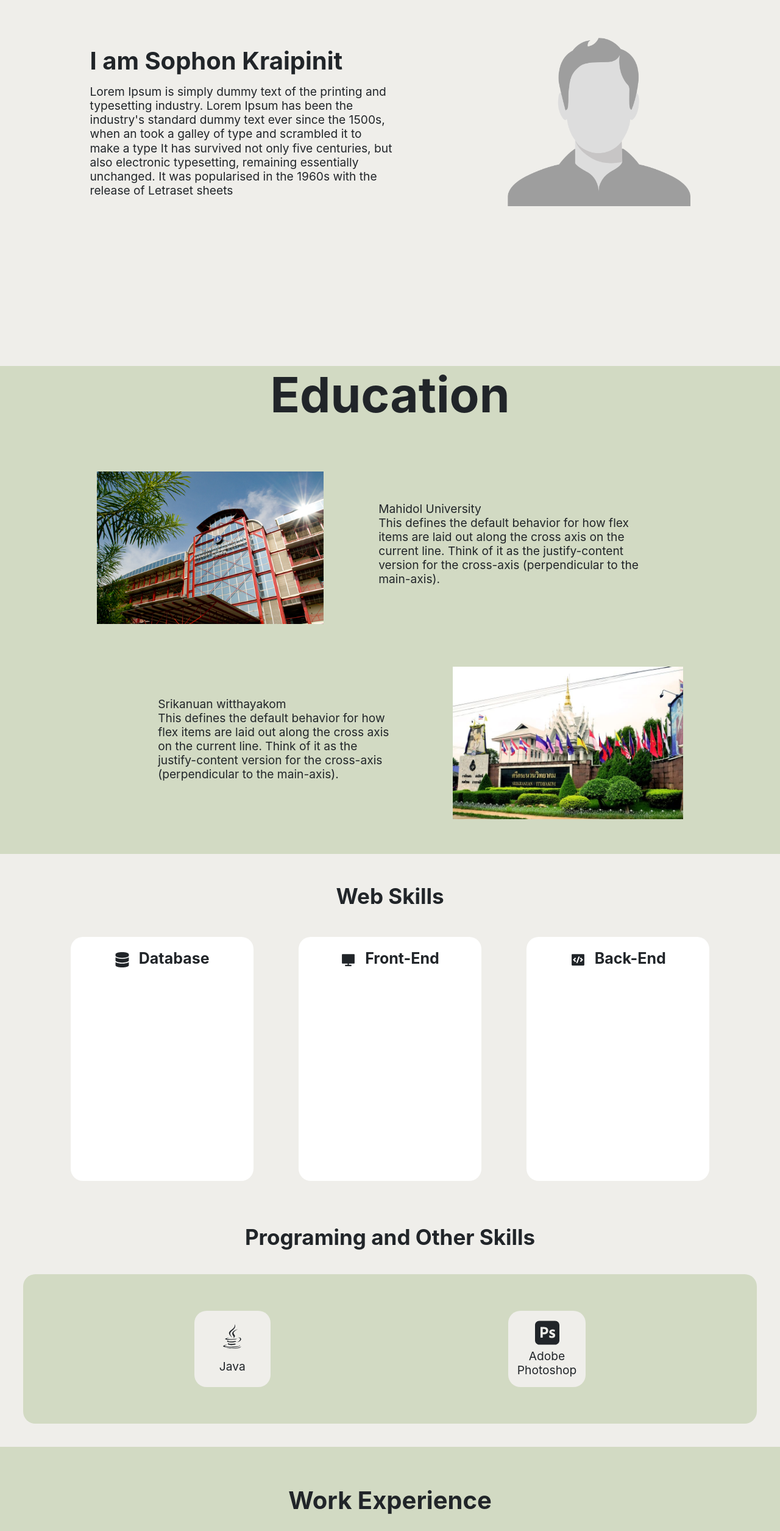
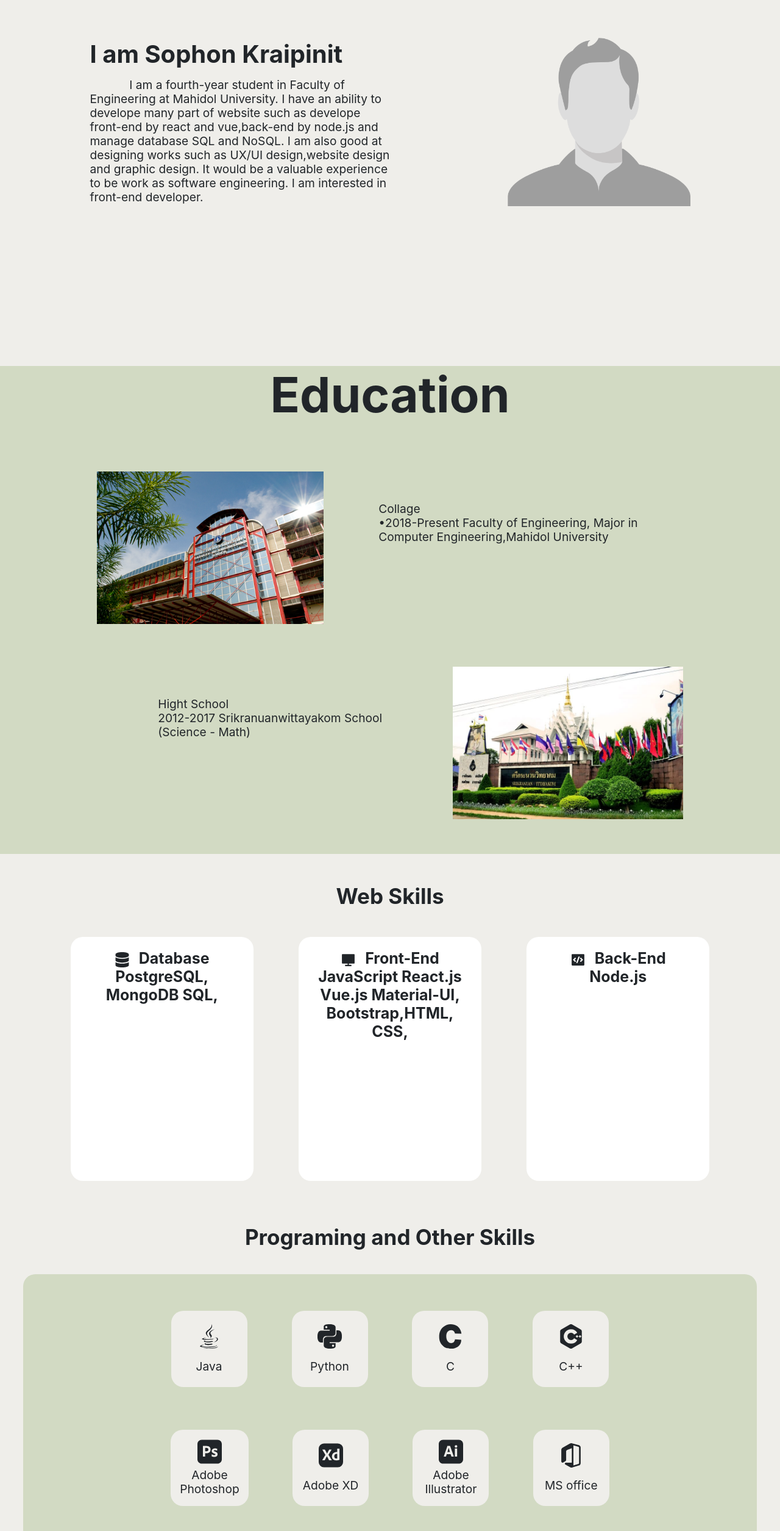
Before and after one commit to Sophon-Kr/PersonalWebsite-s-Sophon, a React (Create React App) app: page / in a window 1280 px wide. Shown: the part 200-2710 px from the top of the page at 61% size. Built offline with nearby package versions, Linux system fonts and the light colour scheme.

Commit message:
add real information

```diff
--- a/src/components/Certificate.jsx
+++ b/src/components/Certificate.jsx
@@ -7,37 +7,53 @@ const certificateList = [
     id: 1,
     icon: (
       <div className="certificate-center-icon">
-        <GrGamepad className="certificate-icon" />
+        <img
+          src="https://img.icons8.com/ios-filled/100/000000/medal-window.png"
+          alt="medal-icon"
+          className="certificate-icon"
+        />
       </div>
     ),
-    text: "stretch (default): stretch to fill the container (still respect min-width/max-width)",
+    text: "The Digital Literacy Assessment Level 2, ICDL,2018",
   },
   {
     id: 2,
     icon: (
       <div className="certificate-center-icon">
-        <GrGamepad className="certificate-icon" />
+        <img
+          src="https://img.icons8.com/ios-filled/100/000000/macbook-medal.png"
+          alt="medal-icon"
+          className="certificate-icon"
+        />
       </div>
     ),
-    text: "stretch (default): stretch to fill the container (still respect min-width/max-width)",
+    text: "Gold medal, Web page creation competition, category Web Editor, Arts and Crafts students 2017 (Provincial level)",
   },
   {
     id: 3,
     icon: (
       <div className="certificate-center-icon">
-        <GrGamepad className="certificate-icon" />
+        <img
+          src="https://img.icons8.com/ios-filled/100/000000/macbook-medal.png"
+          alt="medal-icon"
+          className="certificate-icon"
+        />
       </div>
     ),
-    text: "stretch (default): stretch to fill the container (still respect min-width/max-width)",
+    text: "Bronze medal, Web page creation competition, category Web Editor, Arts and Crafts students 2016 (region level)	",
   },
   {
     id: 4,
     icon: (
       <div className="certificate-center-icon">
-        <GrGamepad className="certificate-icon" />
+        <img
+          src="https://img.icons8.com/ios-filled/100/000000/macbook-medal.png"
+          alt="medal-icon"
+          className="certificate-icon"
+        />
       </div>
     ),
-    text: "stretch (default): stretch to fill the container (still respect min-width/max-width)",
+    text: "Gold medal, Web page creation competition, category Web Editor, Arts and Crafts students 2016 (Provincial level)",
   },
 ];
 
--- a/src/components/ProjectEx.jsx
+++ b/src/components/ProjectEx.jsx
@@ -1,33 +1,37 @@
 import React from "react";
 import { connect } from "react-redux";
 import "../style/projectex.css";
-// import workIMG from "../assets/MU.jpg";
 import { GrGamepad } from "react-icons/gr";
+import { GoBrowser } from "react-icons/go";
+import { BsCashCoin } from "react-icons/bs";
+import { MdGames } from "react-icons/md";
+import { BiDonateHeart } from "react-icons/bi";
+
 const dataProjectEXP = [
   {
     id: 1,
-    icon: <GrGamepad className="project-size-icon" />,
-    text: "Reference site about Lorem Ipsum, giving information on its origins, as well as a random Lipsum generator.",
+    icon: <GoBrowser className="project-size-icon" />,
+    text: "Develope a full satack website of Senior Project, using React.js and node.js for Mathematical model for calculating COVID-19 ",
   },
   {
     id: 2,
     icon: <GrGamepad className="project-size-icon" />,
-    text: "Reference site about Lorem Ipsum, giving information on its origins, as well as a random Lipsum generator.",
+    text: "Developed a Java-GUI Game project, using Object-oriented programming and concept of farm game",
   },
   {
     id: 3,
-    icon: <GrGamepad className="project-size-icon" />,
-    text: "Reference site about Lorem Ipsum, giving information on its origins, as well as a random Lipsum generator.",
+    icon: <BsCashCoin className="project-size-icon" />,
+    text: "Developed a C program project, using C programming for Income and Expense Account Program",
   },
   {
     id: 4,
-    icon: <GrGamepad className="project-size-icon" />,
-    text: "Reference site about Lorem Ipsum, giving information on its origins, as well as a random Lipsum generator.",
+    icon: <MdGames className="project-size-icon" />,
+    text: "Developed a C++ program project, using C++ programming about survival from  PM 2.5 game",
   },
   {
     id: 5,
-    icon: <GrGamepad className="project-size-icon" />,
-    text: "Reference site about Lorem Ipsum, giving information on its origins, as well as a random Lipsum generator.",
+    icon: <BiDonateHeart className="project-size-icon" />,
+    text: "Developed a demo about donation website project, using mongoDB  for a database and adobe XD  for a demo website",
   },
 ];
 
--- a/src/components/WorkEx.jsx
+++ b/src/components/WorkEx.jsx
@@ -11,10 +11,8 @@ export const WorkEx = (props) => {
         <div className="container-workex">
           <img className="workex-img" src={workIMG} alt="MSC IMG" />
           <div className="descroption-workex">
-            This defines the default behavior for how flex items are laid out
-            along the cross axis on the current line. Think of it as the
-            justify-content version for the cross-axis (perpendicular to the
-            main-axis).
+            Metro Systems Corporation Plc. BangKok THAILAND (July 2021-December
+            2021) Full Stack Developer (Internship)
           </div>
         </div>
       </div>
--- a/src/pages/AboutMe.jsx
+++ b/src/pages/AboutMe.jsx
@@ -10,12 +10,14 @@ export const AboutMe = (props) => {
         <div className="item1">
           <div className="nameaboutme">I am Sophon Kraipinit</div>
           <div className="descriptionaboutme">
-            Lorem Ipsum is simply dummy text of the printing and typesetting
-            industry. Lorem Ipsum has been the industry's standard dummy text
-            ever since the 1500s, when an took a galley of type and scrambled it
-            to make a type It has survived not only five centuries, but also
-            electronic typesetting, remaining essentially unchanged. It was
-            popularised in the 1960s with the release of Letraset sheets
+            &nbsp;&nbsp;&nbsp;&nbsp;&nbsp;&nbsp;&nbsp;&nbsp;&nbsp;&nbsp;&nbsp;&nbsp;I
+            am a fourth-year student in Faculty of Engineering at Mahidol
+            University. I have an ability to develope many part of website such
+            as develope front-end by react and vue,back-end by node.js and
+            manage database SQL and NoSQL. I am also good at designing works
+            such as UX/UI design,website design and graphic design. It would be
+            a valuable experience to be work as software engineering. I am
+            interested in front-end developer.
           </div>
         </div>
         <div className="item2">
--- a/src/pages/Contact.jsx
+++ b/src/pages/Contact.jsx
@@ -59,6 +59,7 @@ const CssTextField = styled(TextField)({
 export const Contact = (props) => {
   return (
     <div className="contact" id="contact">
+
       <div className="maincontainer-contact">
         <div className="container-contact-left">
           <h1 className="header-text-contact-form">Contact Information</h1>
--- a/src/pages/Education.jsx
+++ b/src/pages/Education.jsx
@@ -13,24 +13,17 @@ export const Education = (props) => {
           <div className="papereducation-1">
             <img src={MU} alt="Mahidol-University" className="imgeducation" />
             <div className="textmu">
-              Mahidol University
+              Collage
               <div>
-                This defines the default behavior for how flex items are laid
-                out along the cross axis on the current line. Think of it as the
-                justify-content version for the cross-axis (perpendicular to the
-                main-axis).
+                •2018-Present Faculty of Engineering, Major in Computer
+                Engineering,Mahidol University
               </div>
             </div>
           </div>
           <div className="papereducation-2">
             <div className="textskwk">
-              Srikanuan witthayakom
-              <div>
-                This defines the default behavior for how flex items are laid
-                out along the cross axis on the current line. Think of it as the
-                justify-content version for the cross-axis (perpendicular to the
-                main-axis).
-              </div>
+              Hight School
+              <div>2012-2017 Srikranuanwittayakom School (Science - Math)</div>
             </div>
 
             <img
--- a/src/pages/Skills.jsx
+++ b/src/pages/Skills.jsx
@@ -1,7 +1,15 @@
 import React from "react";
 import { connect } from "react-redux";
 import "../style/skills.css";
-import { SiAdobephotoshop } from "react-icons/si";
+import {
+  SiAdobephotoshop,
+  SiPython,
+  SiAdobeillustrator,
+  SiAdobexd,
+  SiCplusplus,
+  SiC,
+  SiMicrosoftoffice,
+} from "react-icons/si";
 import { FaJava, FaDatabase } from "react-icons/fa";
 import { RiComputerFill, RiCodeBoxFill } from "react-icons/ri";
 
@@ -23,6 +31,45 @@ const otherSkills = [
     id: 2,
     text: (
       <span className="center-text">
+        <div>Python</div>
+      </span>
+    ),
+    icon: (
+      <div className="center-text">
+        <SiPython className="size-icon"></SiPython>
+      </div>
+    ),
+  },
+  {
+    id: 3,
+    text: (
+      <span className="center-text">
+        <div>C</div>
+      </span>
+    ),
+    icon: (
+      <div className="center-text">
+        <SiC className="size-icon"></SiC>
+      </div>
+    ),
+  },
+  {
+    id: 4,
+    text: (
+      <span className="center-text">
+        <div>C++</div>
+      </span>
+    ),
+    icon: (
+      <div className="center-text">
+        <SiCplusplus className="size-icon"></SiCplusplus>
+      </div>
+    ),
+  },
+  {
+    id: 5,
+    text: (
+      <span className="center-text">
         <div>Adobe</div>
         <div>Photoshop</div>
       </span>
@@ -30,6 +77,46 @@ const otherSkills = [
     icon: (
       <div className="center-text">
         <SiAdobephotoshop className="size-icon"></SiAdobephotoshop>
+      </div>
+    ),
+  },
+  {
+    id: 5,
+    text: (
+      <span className="center-text">
+        <div>Adobe XD</div>
+      </span>
+    ),
+    icon: (
+      <div className="center-text">
+        <SiAdobexd className="size-icon"></SiAdobexd>
+      </div>
+    ),
+  },
+  {
+    id: 5,
+    text: (
+      <span className="center-text">
+        <div>Adobe</div>
+        <div>Illustrator</div>
+      </span>
+    ),
+    icon: (
+      <div className="center-text">
+        <SiAdobeillustrator className="size-icon"></SiAdobeillustrator>
+      </div>
+    ),
+  },
+  {
+    id: 5,
+    text: (
+      <span className="center-text">
+        <div>MS office</div>
+      </span>
+    ),
+    icon: (
+      <div className="center-text">
+        <SiMicrosoftoffice className="size-icon"></SiMicrosoftoffice>
       </div>
     ),
   },
@@ -49,7 +136,7 @@ export const Skills = (props) => {
                   marginLeft: "15px",
                 }}
               >
-                Database
+                Database PostgreSQL, MongoDB SQL,
               </span>
             </div>
           </div>
@@ -61,7 +148,8 @@ export const Skills = (props) => {
                   marginLeft: "15px",
                 }}
               >
-                Front-End
+                Front-End JavaScript React.js Vue.js Material-UI,
+                Bootstrap,HTML, CSS,
               </span>
             </div>
           </div>
@@ -74,6 +162,8 @@ export const Skills = (props) => {
                 }}
               >
                 Back-End
+                <br />
+                Node.js
               </span>
             </div>
           </div>
--- a/src/style/certificate.css
+++ b/src/style/certificate.css
@@ -45,7 +45,7 @@
   justify-content: center;
   max-width: 1240px;
   padding: 20px;
-  font-size: 30px;
+  font-size: 40px;
   font-weight: bold;
   align-self: start;
   /* background-color: aqua; */
--- a/src/style/contact.css
+++ b/src/style/contact.css
@@ -113,6 +113,7 @@
   background-color: var(--orange2-color);
 }
 
+
 @media screen and (max-width: 940px) {
   .maincontainer-contact {
     max-width: 1240px;
--- a/src/style/projectex.css
+++ b/src/style/projectex.css
@@ -1,5 +1,5 @@
 .maincontainer-projectex {
-  max-width: 1240px;
+  max-width: 1000px;
   margin: auto;
   /* height: 100%; */
   min-height: 400px;
@@ -9,6 +9,7 @@
   align-items: center;
   flex-wrap: nowrap;
   gap: 25px;
+  padding: 0 20px;
   /* background-color: bisque; */
 }
 #projectex {
@@ -39,7 +40,9 @@
   min-height: 125px;
   width: 100%;
   border-radius: 20px;
-  padding: 20px;
+  padding: 20px 35px;
+  display: flex;
+  align-items: center;
 }
 .container-projectex {
   display: flex;
--- a/src/style/skills.css
+++ b/src/style/skills.css
@@ -25,11 +25,12 @@
   flex-direction: row;
   justify-content: space-around;
   align-items: center;
-  flex-wrap: nowrap;
+  flex-wrap: wrap;
   gap: 70px;
-  padding: 5% 10%;
+  padding: 5% 20%;
   background-color: var(--green1-color);
   border-radius: 20px;
+  /* background-color: salmon; */
 }
 
 #skills {
@@ -54,7 +55,7 @@
 }
 .card-skills {
   min-height: 400px;
-  min-width: 300px;
+  width: 300px;
   border-radius: 20px;
   padding: 20px;
   background-color: white;
@@ -104,8 +105,16 @@
   }
 }
 
-@media screen and (max-width: 400px) {
+@media screen and (max-width: 600px) {
   .container-skills-other {
     margin-bottom: 20px;
+    display: flex;
+    flex-direction: row;
+    justify-content: start;
+    align-items: center;
+    flex-wrap: nowrap;
+    gap: 35px;
+    padding: 5% 10%;
+    overflow-x: auto;
   }
 }
```
